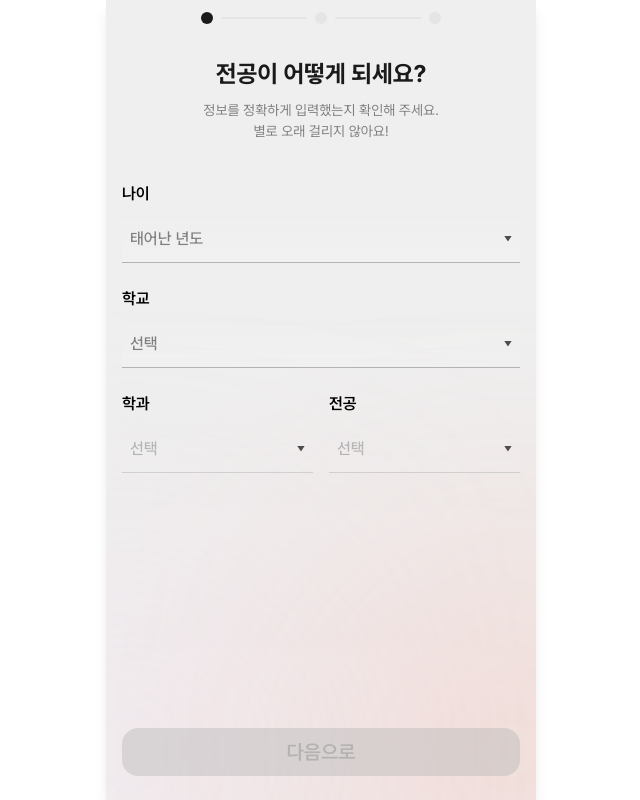
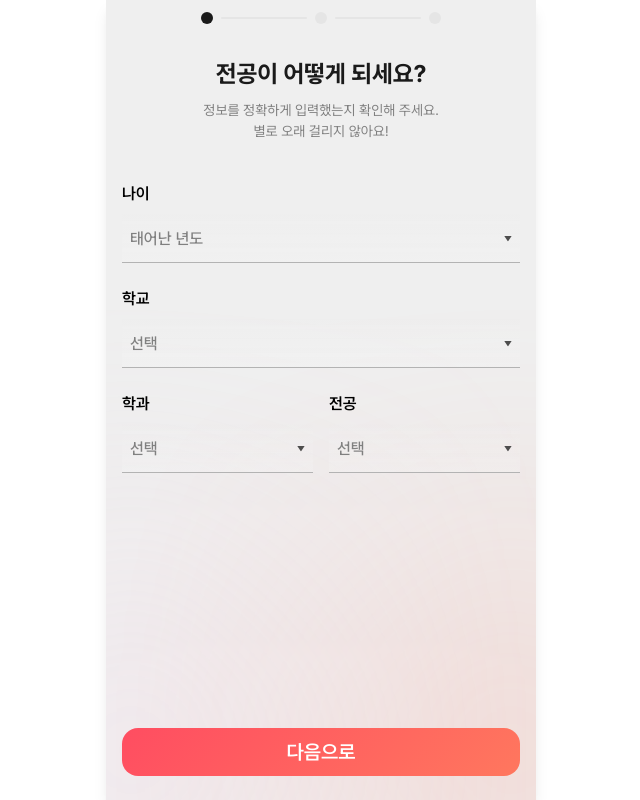
Before and after one commit to COMAtching/COMAtching5_FE, a Next.js app: page /profile-builder in a window 1280 px wide. Shown: the whole page, without its empty margins (319-959 px from the left). Built offline with nearby package versions, Linux system fonts and the light colour scheme.

Commit message:
fix: 버그 수정

```diff
--- a/app/profile-builder/_components/ScreenProfileBuilder.tsx
+++ b/app/profile-builder/_components/ScreenProfileBuilder.tsx
@@ -1,6 +1,6 @@
 "use client";
 
-import React, { useState, useEffect, useRef } from "react";
+import React, { useState } from "react";
 import { useRouter } from "next/navigation";
 import Button from "@/components/ui/Button";
 import { useProfile } from "@/providers/profile-provider";
@@ -57,13 +57,43 @@ const mbtiSet = new Set<MBTI>([
 const isValidMBTI = (mbti?: string): mbti is MBTI =>
   mbtiSet.has((mbti || "").toUpperCase() as MBTI);
 
+const PROFILE_STORAGE_KEY = "onboarding-profile-data";
+const LEGACY_PROFILE_STORAGE_KEY = "profileBuilder";
+
 export const ScreenProfileBuilder = () => {
   const router = useRouter();
-  const { profile, updateProfile, isReady } = useProfile();
+  const { profile, updateProfile } = useProfile();
 
   // Derive initial values from profile or localStorage synchronously
   const getInitialValues = () => {
-    if (profile) {
+    try {
+      const savedProfile = localStorage.getItem(PROFILE_STORAGE_KEY);
+      if (savedProfile) {
+        const parsed = JSON.parse(savedProfile) as Partial<ProfileData>;
+        return {
+          birthYear: parsed.birthDate ? parsed.birthDate.split("-")[0] : "",
+          university: parsed.university || "",
+          department: parsed.department || "",
+          major: parsed.major || "",
+          gender:
+            Object.keys(genderMap).find(
+              (key) => genderMap[key] === parsed.gender,
+            ) || "",
+          mbti: parsed.mbti || "",
+          frequency:
+            Object.keys(contactFrequencyMap).find(
+              (key) => contactFrequencyMap[key] === parsed.contactFrequency,
+            ) || "",
+        };
+      }
+
+      const legacySaved = localStorage.getItem(LEGACY_PROFILE_STORAGE_KEY);
+      if (legacySaved) return JSON.parse(legacySaved);
+    } catch {
+      // ignore
+    }
+
+    if (profile && Object.keys(profile).length > 0) {
       return {
         birthYear: profile.birthDate ? profile.birthDate.split("-")[0] : "",
         university: profile.university || "",
@@ -80,12 +110,7 @@ export const ScreenProfileBuilder = () => {
           ) || "",
       };
     }
-    try {
-      const saved = localStorage.getItem("profileBuilder");
-      if (saved) return JSON.parse(saved);
-    } catch {
-      // ignore
-    }
+
     return {};
   };
 
@@ -117,22 +142,20 @@ export const ScreenProfileBuilder = () => {
     initialValues.gender || "",
   );
   const [selectedMBTI, setSelectedMBTI] = useState<string>(
-    initialValues.mbti || "",
+    (initialValues.mbti || "").toUpperCase(),
   );
   const [selectedFrequency, setSelectedFrequency] = useState<string>(
     initialValues.frequency || "",
   );
-  const [hasSelectedGender, setHasSelectedGender] = useState(false);
-  const [hasSelectedMBTI, setHasSelectedMBTI] = useState(false);
-  const [hasSelectedFrequency, setHasSelectedFrequency] = useState(false);
-
-  // isReady ref — kept to avoid re-running on profile change during session
-  const initializedRef = useRef(false);
-  useEffect(() => {
-    if (!isReady || initializedRef.current) return;
-    initializedRef.current = true;
-    // Values are already set via lazy init above; nothing extra needed here
-  }, [isReady]);
+  const [hasSelectedGender, setHasSelectedGender] = useState(
+    Boolean(initialValues.gender),
+  );
+  const [hasSelectedMBTI, setHasSelectedMBTI] = useState(
+    isValidMBTI(initialValues.mbti),
+  );
+  const [hasSelectedFrequency, setHasSelectedFrequency] = useState(
+    Boolean(initialValues.frequency),
+  );
 
   const yearOptions = getYearOptions();
   const universityOptions = getUniversityOptions(universities);
--- a/components/ui/Button.tsx
+++ b/components/ui/Button.tsx
@@ -52,12 +52,10 @@ export default function Button({
         // typo- 클래스가 명시되지 않은 경우에만 기본 typo-20-600 적용
         !className?.includes("typo-") && "typo-20-600",
         fixed && "fixed z-50 mx-auto",
-        disabled ? "cursor-not-allowed" : "cursor-pointer",
-        !disabled && "bg-button-primary text-button-primary-text-default",
-        !disabled && className,
-        disabled && className,
-        disabled &&
-          "bg-button-background-disabled text-button-primary-text-disabled",
+        !disabled
+          ? "bg-button-primary text-button-primary-text-default cursor-pointer"
+          : "bg-button-background-disabled text-button-primary-text-disabled cursor-not-allowed",
+        className,
       )}
       style={{
         ...(fixed && {
--- a/components/ui/FormSelect.tsx
+++ b/components/ui/FormSelect.tsx
@@ -135,7 +135,7 @@ const FormSelect = ({
           SELECT_CLASSNAME,
           error && "border-color-flame-700",
           isPlaceholder && "text-color-text-caption2",
-          disabled && "cursor-not-allowed opacity-50",
+          disabled && "cursor-not-allowed",
           className,
         )}
         style={{ ...SELECT_CONTAINER_STYLE, ...style }}
```
